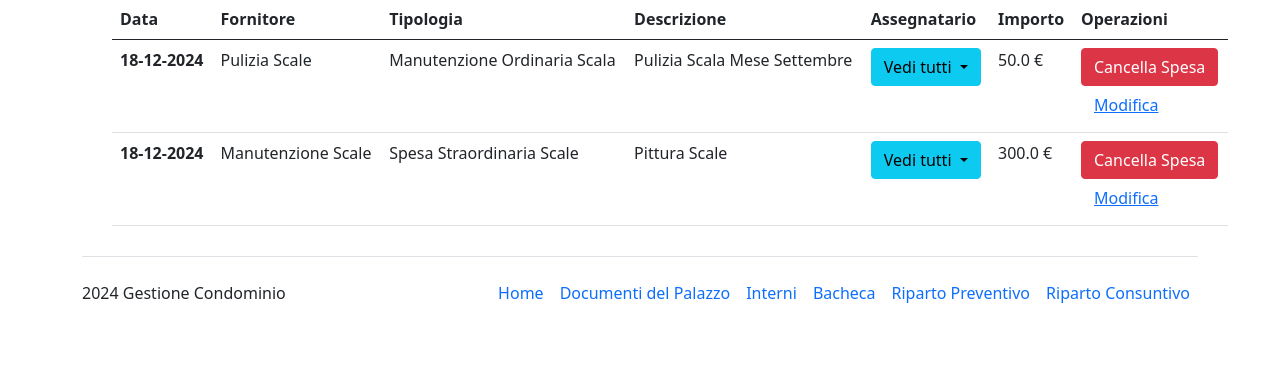
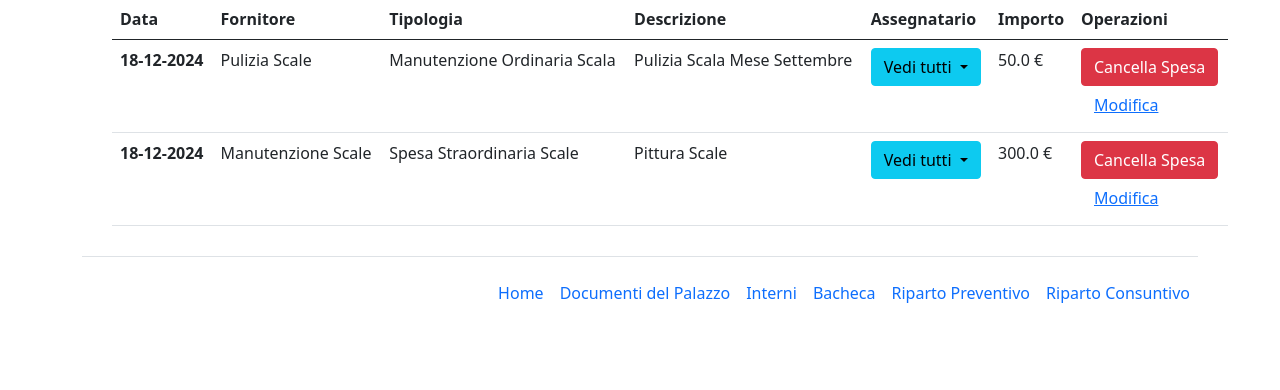
Before and after one commit to alimnz123/TecnologiewebProgetto, a Django app: page /spesa/ in a window 1280 px wide. Shown: the part 265-655 px from the top of the page. Run offline with Django 5.2, Linux system fonts and the light colour scheme; a user stored in the database is signed in; data comes from the database, SQL or seed files in the repository.

Commit message:
11-1 MODIFICHE FINALI POCO IMPATTANTI

```diff
--- a/GestionaleCondominio/Condominio/templates/Condominio_main/base.html
+++ b/GestionaleCondominio/Condominio/templates/Condominio_main/base.html
@@ -96,14 +96,14 @@
     {% comment %}FOOTER{% endcomment %}
     <div class="container" style="margin: auto auto 0 auto">
         <footer class="d-flex flex-wrap justify-content-between align-items-center py-3 my-4 border-top">
-          <p class="col-md-4 mb-0 text-body-secondary"> 2024 Gestione Condominio </p>
+          {% comment %} <p class="col-md-4 mb-0 text-body-secondary"> 2024 Gestione Condominio </p> {% endcomment %}
           {% comment %} Logo
           <a href="/" class="col-md-4 d-flex align-items-center justify-content-center mb-3 mb-md-0 me-md-auto link-body-emphasis text-decoration-none">
             <svg class="bi me-2" width="40" height="32"><use xlink:href="#bootstrap"/></svg>
           </a>
           {% endcomment %}
           {% comment %}FOOTER MENU{% endcomment %}
-          <ul class="nav col-md-8 justify-content-end">
+          <ul class="nav col-md-12 justify-content-end">
             <li class="nav-item"><a href="/home" class="nav-link px-2 text-body-secondary">Home</a></li>
             <li class="nav-item"><a href="/documenti_palazzo" class="nav-link px-2 text-body-secondary">Documenti del Palazzo</a></li>
             <li class="nav-item"><a href="/interni" class="nav-link px-2 text-body-secondary">Interni</a></li>
@@ -119,14 +119,14 @@
     {% comment %}FOOTER{% endcomment %}
     <div class="container">
         <footer class="d-flex flex-wrap justify-content-between align-items-center py-3 my-4 border-top">
-          <p class="col-md-4 mb-0 text-body-secondary"> 2024 Gestione Condominio </p>
+          {% comment %} <p class="col-md-4 mb-0 text-body-secondary"> 2024 Gestione Condominio </p> {% endcomment %}
           {% comment %} Logo
           <a href="/" class="col-md-4 d-flex align-items-center justify-content-center mb-3 mb-md-0 me-md-auto link-body-emphasis text-decoration-none">
             <svg class="bi me-2" width="40" height="32"><use xlink:href="#bootstrap"/></svg>
           </a>
           {% endcomment %}
           {% comment %}FOOTER MENU{% endcomment %}
-          <ul class="nav col-md-8 justify-content-end">
+          <ul class="nav col-md-12 justify-content-center">
             <li class="nav-item"><a href="{% url 'home' %}" class="nav-link px-2 text-body-secondary">Home</a></li>
             <li class="nav-item"><a href="{% url 'bacheca' %}" class="nav-link px-2 text-body-secondary">Bacheca</a></li>
             <li class="nav-item"><a href="{% url 'riparto_preventivo' %}" class="nav-link px-2 text-body-secondary">Riparto Preventivo</a></li>
--- a/GestionaleCondominio/Condominio/templates/Condominio_main/spese.html
+++ b/GestionaleCondominio/Condominio/templates/Condominio_main/spese.html
@@ -27,7 +27,9 @@
 {% endif %}
 
 {% comment  %} solo se sei un amministratore {% endcomment %}
+{% if user.is_staff %}
 <a class="btn btn-primary" href="/create_spesa" role="button" style="margin-left: 30px; margin-top: 30px">Aggiungi una Spesa</a>
+{% endif %}
 
 {% comment %}Spese{% endcomment %}
 <table class="table" style="margin: 30px;">
@@ -39,8 +41,9 @@
         <th scope="col">Descrizione</th>
         <th scope="col">Assegnatario</th> {% comment %} Deve poter essere un utente user di tipo non staff {% endcomment %}
         <th scope="col">Importo</th>
+        {% if user.is_staff %}
         <th scope="col">Operazioni</th>
-
+        {% endif %}
       </tr>
     </thead>
     <tbody>
```
